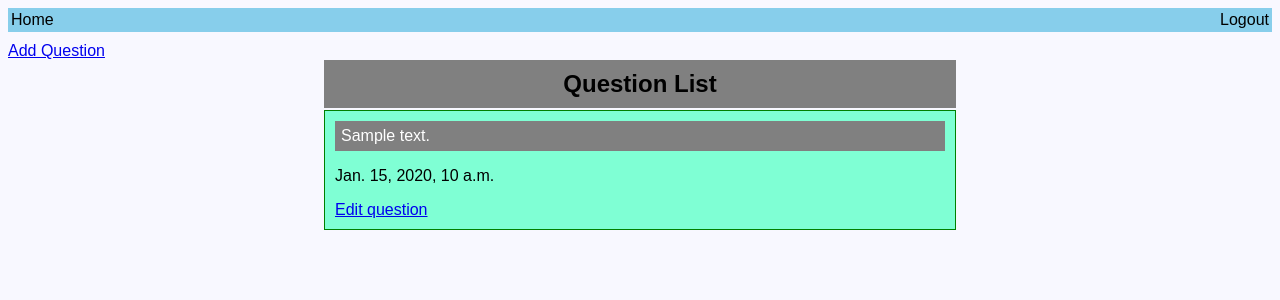
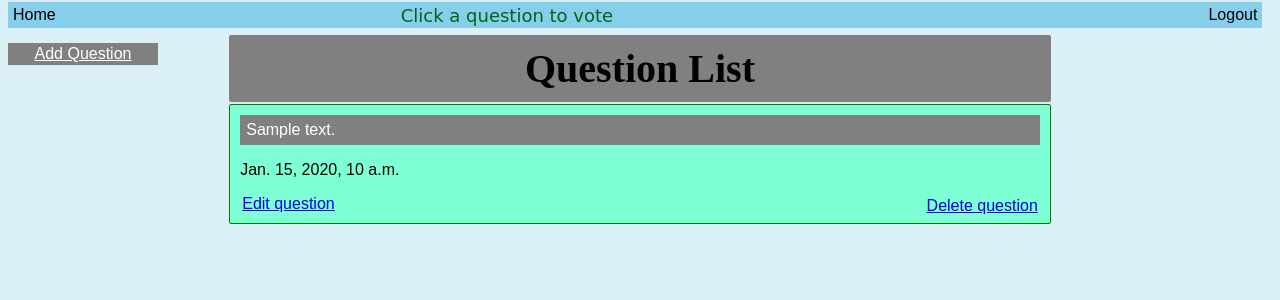
Before and after one commit to habibsain/Django_project, a Django app: template mysite/polls/templates/polls/index.html in a window 1280 px wide. Shown: the top 300 px of the page. Run offline with Django 3.2, Linux system fonts and the light colour scheme; the template is opened without the code that fills it: most values are stand-ins (such as "Sample title", 1, 10 or a date in 2020).

Commit message:
added delete logic and adding choice

```diff
--- a/mysite/polls/models.py
+++ b/mysite/polls/models.py
@@ -4,7 +4,7 @@ from django.db import models
 # Create your models here.
 
 class Question(models.Model):
-    question_text = models.TextField(max_length=100)
+    question_text = models.TextField(max_length=100, unique=True)
     pub_date = models.DateField("Date published")
 
     def __str__(self):
--- a/mysite/polls/static/style.css
+++ b/mysite/polls/static/style.css
@@ -5,15 +5,25 @@
 
 body {
     font-family: sans-serif;
-    background-color: ghostwhite;
+    background-color: rgb(219, 239, 247);
+}
+
+#sidebar {
+    position: fixed;
+    width: 98%;
+    margin: auto;
+    margin-top: 2px;
+    overflow: auto;
+    background-color: skyblue;
+    top: 0;
 }
 
 #sidebar ul {
     list-style-type: none;
+    padding: 2px;
     margin: 0;
-    padding: 0;
-    overflow: hidden;
-    background-color: skyblue;
+    margin-bottom: 2px;
+
 }
 
 .nav {
@@ -25,43 +35,79 @@ body {
     color: black;
     text-align: center;
     padding: 3px;
+    margin-top: -1px;
     text-decoration: none;
+    overflow: auto;
 }
 
 
 .nav a:hover{
-    background-color: darkblue;
+    background-color: blue}
+
+#info {
+    display: block;
+    margin: auto;
+    margin-left: 340px;
+    margin-top: -1px;
+    padding: 2px;
+    text-align: center;
+    font-family: cursive;
+    font-size: large;
+    text-decoration: none;
+    left: 40%;
+    color: rgb(2, 100, 28);
 }
 
+#rightbar {
+    position: fixed;
+    background-color: gray;
+    display: block;
+    margin-top: 8px;
+    padding: 2px;
+    width: 150px;
+    text-align: center;
+}
 
-#rightbar {
-    position: relative;
-    display: block;
-    margin-top: 10px;
+#rightbar a {
+    color: white;;
+}
+
+#rightbar a:hover {
+    background-color: #111111;
+    padding-left: 20px;
+    padding-right: 20px;
 }
 
 
 
 #title {
-    margin-top: -15px;
     margin: auto;
+    margin-top: 35px;
     margin-bottom: 2px;
-    width: 50%;
+    border-radius: 2px;
+    width: 65%;
     border: 1px black;
     background-color: gray;
     padding: 10px;
 }
 
-#title h2 {
-    margin: auto;
+#title h1 {
+    font-family: 'Times New Roman';
+    font-size: 40px;
+    margin: 0;
+    padding: 0;
     text-align: center;
 }
 
+
+
 #qn {
     margin: auto;
+    margin-bottom: 2px;
     height:auto;
-    width: 50%;
+    width: 65%;
     border: 1px solid green;
+    border-radius: 2px;
     background-color: aquamarine;
     padding: 10px;
 }
@@ -90,3 +136,7 @@ body {
 
     background-color: #111111;
 }
+
+.meta a {
+    padding: 2px;
+}
--- a/mysite/polls/templates/polls/add_question.html
+++ b/mysite/polls/templates/polls/add_question.html
@@ -6,7 +6,7 @@
 
 <h1> New Question </h1>
 
-<form action = "{% url 'polls:add_question'%}", method ="post">
+<form action = "{% url 'polls:add_question'%}" method ="post">
     {%csrf_token %}
 
     <fieldset>
--- a/mysite/polls/templates/polls/base.html
+++ b/mysite/polls/templates/polls/base.html
@@ -5,7 +5,7 @@
 
 <head>
     <link rel="stylesheet" type="text/css" href="{% static 'style.css' %}">
-    <title>{% block title %}My amazing site{% endblock %}</title>
+    <title>{% block title %}Poll{% endblock %}</title>
 </head>
 
 <body>
--- a/mysite/polls/templates/polls/add_choice.html
+++ b/mysite/polls/templates/polls/edit_choice.html
@@ -8,13 +8,15 @@
 <ul>
     {% for c in question.choice_set.all %}
     <li>{{ c.choice_text }}</li>
+    {% endfor %}
 </ul>
 <h3> Add Choices </h3>
 
-<form action = "{% url 'polls:add_choice'%}", method ="post">
+<form action = "{% url 'polls:add_choice' question.id%}", method ="post">
     {%csrf_token %}
 
     <fieldset>
+        <input type="hidden" id = "question_id" name="question_id" value = "{{ question.id }}"><br>
         <input type="text" id = "choice_text" name = "choice_text"><br>
         <label for = "choice_text"> Choice_text</label>
     </fieldset>
--- a/mysite/polls/templates/polls/edit_page.html
+++ b/mysite/polls/templates/polls/edit_page.html
@@ -1,7 +1,7 @@
 {% extends "./base.html" %}
 
 
-{% block title %}My amazing blog{% endblock %}
+{% block title %}Poll{% endblock %}
 
 {% block content %}
 <h1>
--- a/mysite/polls/templates/polls/index.html
+++ b/mysite/polls/templates/polls/index.html
@@ -2,6 +2,14 @@
 
 
 {% block title %}Poll{% endblock %}
+
+{% block sidebar %}
+        <ul>
+        <li class="nav"> <a href="/polls">Home</a> </li>
+        <li class="nav" id="info">Click a question to vote</li>
+        <li style="float: right;" class="nav"> <a href="/logout">Logout</a> </li>
+        </ul>
+{% endblock %}
 
 {% block content %}
 
@@ -11,7 +19,7 @@
 </div>
 
 <div id="title">
-    <h2>Question List</h2>
+    <h1>Question List</h1>
 </div>
 
 {% for q in question_list %}
@@ -24,7 +32,11 @@
 
         </ul>
         <p>{{ q.pub_date }}</p>
-        <a href="{% url 'polls:edit_page' q.id %}">Edit question</a>
+        <div class="meta" >
+            <a  href="{% url 'polls:edit_page' q.id %}">Edit question</a>
+            <a style="float: right;" href="{% url 'polls:edit' q.id %}">Delete question</a>
+        </div>
+
     </div>
 
 {% endfor %}
--- a/mysite/polls/urls.py
+++ b/mysite/polls/urls.py
@@ -5,7 +5,8 @@ from . import views
 app_name = "polls"
 
 urlpatterns = [
-    path("", views.IndexView.as_view(), name = "index"),
+    path("", views.index, name = "index"),
+    #path("", views.IndexView.as_view(), name = "index"),
     path("<int:question_id>/", views.detail, name = "detail"),
     #path("<int:pk>/", views.DetailView.as_view(), name = "detail"),
     path("<int:question_id>/vote/", views.vote, name = "vote"),
@@ -18,7 +19,8 @@ urlpatterns = [
     #edit choice
     path("<int:question_id>/edit_page/", views.edit_page, name = "edit_page"),
     path("add/", views.add_question, name = "add_question"),
-    path("<int:question_id>/delete_choice", views.delete_choice, name = "edit_choice"),
+    path("<int:question_id>/delete_choice", views.delete_choice, name = "delete_choice"),
+    path("<int:question_id>/edit_choice", views.edit_choice, name = "edit_choice"),
     path("<int:question_id>/add_choice", views.add_choice, name = "add_choice"),
     path("<int:question_id>/change_question", views.change_question, name = "change_question"),
     path("<int:question_id>/edit_question/", views.edit_question, name = "edit"),
```
Also changed, not shown: mysite/polls/views.py (+35 -17 lines), mysite/polls/migrations/0003_alter_question_question_text.py (added).
